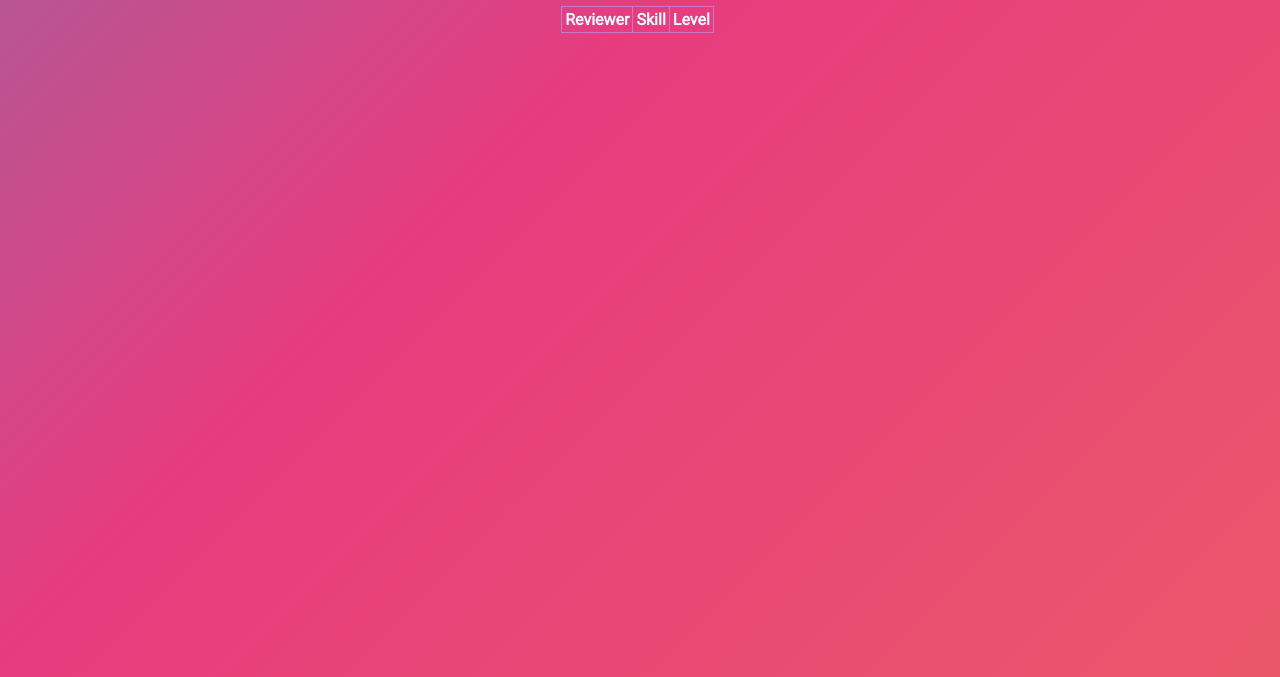
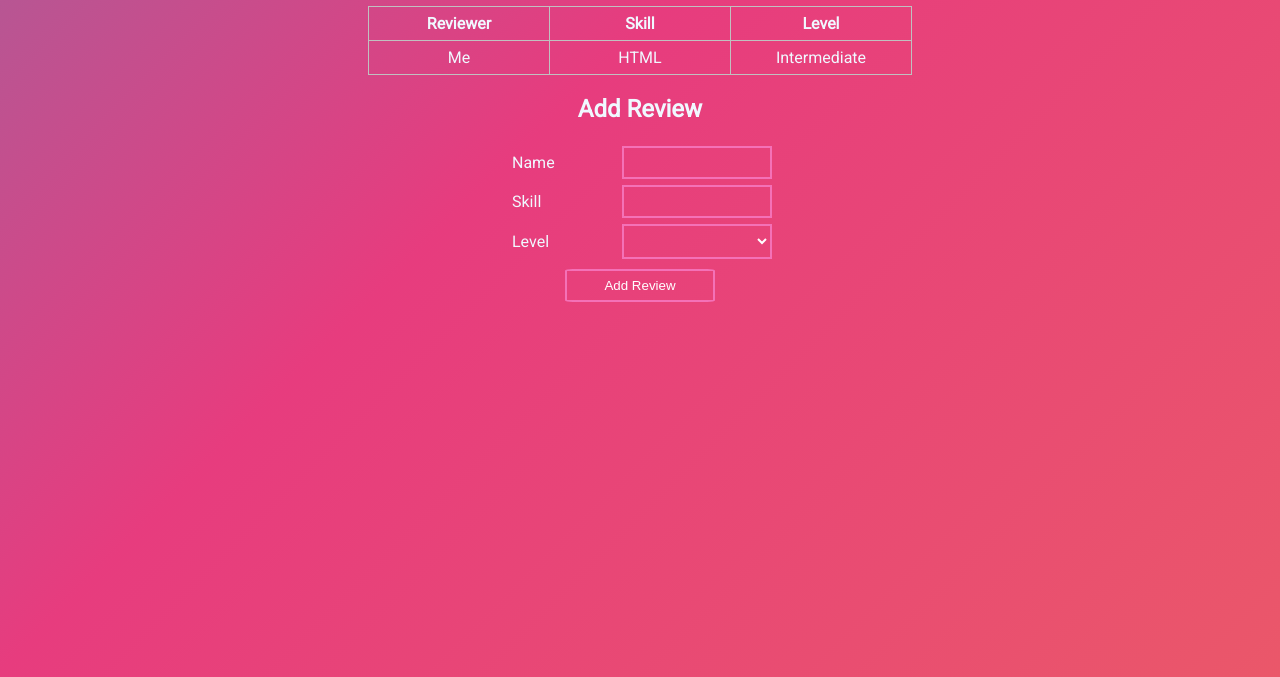
Before and after one commit to AbhijnanVegi/ISS-Website, a plain HTML site: page html/review.html in a window 1280 px wide. Shown: the part 123-800 px from the top of the page. Drawn offline with nearby package versions, Linux system fonts and the light colour scheme.

Commit message:
Finished review

```diff
--- a/css/style.css
+++ b/css/style.css
@@ -51,7 +51,7 @@
   flex-wrap: wrap;
 }
 
-a{
+a {
   text-decoration: none;
   color: aliceblue;
 }
@@ -62,7 +62,7 @@ a{
   margin-right: 5px;
   padding: 10px;
   max-width: 500px;
-    color: aliceblue
+  color: aliceblue;
 }
 
 #about {
@@ -72,9 +72,8 @@ a{
 #pfp-div {
   border-radius: 100%;
   overflow: hidden;
-    padding:0;
+  padding: 0;
 }
-
 
 .icons {
   display: flex;
@@ -86,7 +85,6 @@ a{
   border-radius: 100%;
   margin-top: 10px;
 }
-
 
 #gallery {
   max-width: 75%;
@@ -120,11 +118,12 @@ table {
   width: 100%;
 }
 
-th, td {
-  border: 1px solid rgb(107, 212, 216);
+th,
+td {
+  border: 1px solid silver;
   text-align: center;
-  animation: bordergradiant 15s ease infinite;
-  padding: 3px;
+  padding: 7px 15px 7px 15px;
+  width: 150px;
 }
 
 @keyframes bordergradiant {
@@ -132,9 +131,75 @@ th, td {
     border-color: rgb(107, 212, 216);
   }
   50% {
-		border-color: rgb(216, 107, 201);
+    border-color: hotpink;
   }
   100% {
     border-color: rgb(107, 212, 216);
   }
 }
+
+.review {
+  display: flex;
+  justify-content: center;
+  align-items: center;
+  flex-direction: column;
+  color: aliceblue;
+  padding: 10px;
+}
+
+.review div {
+  display: flex;
+  justify-content: center;
+  align-items: center;
+}
+
+#reviewer {
+  display: flex;
+  flex-direction: column;
+  align-items: center;
+  justify-content: center;
+  width:300px;
+}
+
+#add-btn {
+  border-radius: 5%;
+  border: 2px solid rgb(107, 212, 216);
+  animation: bordergradiant 15s ease infinite;
+  background-color: transparent;
+  color: white;
+  width: 150px;
+  padding: 7px 15px 7px 15px;
+  margin: 7px;
+}
+
+
+
+input {
+  border: 2px solid rgb(107, 212, 216);
+  animation: bordergradiant 15s ease infinite;
+  padding: 7px 15px 7px 15px;
+  background-color: transparent;
+  color:white;
+  width:150px;
+  margin: 3px;
+}
+
+select {
+  border: 2px solid rgb(107, 212, 216);
+  animation: bordergradiant 15s ease infinite;
+  padding: 7px 15px 7px 15px;
+  background-color: transparent;
+  color:white;
+  width:150px;
+  margin: 3px;
+}
+
+option {
+  background-color: transparent;
+  color: black;
+}
+
+label {
+  padding :7px;
+  width: 100px;
+}
--- a/html/review.html
+++ b/html/review.html
@@ -1,5 +1,6 @@
 <!DOCTYPE html5>
 <html lang="en">
+
 <head>
     <meta charset="UTF-8">
     <meta http-equiv="X-UA-Compatible" content="IE=edge">
@@ -7,11 +8,13 @@
     <link rel="preconnect" href="https://fonts.gstatic.com">
     <link href="https://fonts.googleapis.com/css2?family=Roboto&display=swap" rel="stylesheet">
     <script src="https://kit.fontawesome.com/536a1a02a0.js" crossorigin="anonymous"></script>
+    <link rel="icon" href="https://i.imgur.com/3WXoQ00.png" type="image/x-icon">
     <link href="../css/background.css" rel="stylesheet">
     <link href="../css/navbar.css" rel="stylesheet">
     <link href="../css/style.css" rel="stylesheet">
     <title>Review</title>
 </head>
+
 <body>
     <nav>
         <ul id="nav-ul">
@@ -23,19 +26,54 @@
     </nav>
 
     <div class="content">
-        <div class="container">
+        <div class="review">
             <div>
                 <h1>Reviews</h1>
-                <table>
+            </div>
+            <div>
+                <table id="reviews">
                     <tr>
                         <th>Reviewer</th>
                         <th>Skill</th>
                         <th>Level</th>
                     </tr>
+                    <tr>
+                        <td>Me</td>
+                        <td>HTML</td>
+                        <td>Intermediate</td>
+                    </tr>
                 </table>
+            </div>
+            <div >
+                <form id="reviewer" onsubmit="return false" autocomplete="off" onemptied="return false">
+                    <h2>Add Review</h2>
+                    <div>
+                        <label for="name">Name</label>
+                        <input type="text" id="name" name="name" required>
+                    </div>
+                    <div>
+                        <label for="skill">Skill</label>
+                        <input type="text" id="skill" name="skill" required>
+                    </div>
+                    <div>
+                        <label for="level">Level</label>
+                        <select id="level" name="level" required>
+                            <option value="null" selected disabled hidden></option>
+                            <option value="Beginner">Beginner</option>
+                            <option value="Intermediate">Intermediate</option>
+                            <option value="Proficient">Proficient</option>
+                        </select>
+                    </div>
+                    <span id="error" style="width: 100px;color: yellow;padding: 5px;display: none;" >Missing Input</span>
+                    <button id="add-btn" type="button" onclick="addReview()">Add Review</button>
+                </form>
             </div>
         </div>
     </div>
+    <script src="https://code.jquery.com/jquery-3.6.0.min.js"
+        integrity="sha256-/xUj+3OJU5yExlq6GSYGSHk7tPXikynS7ogEvDej/m4=" crossorigin="anonymous"></script>
+    <script src="../js/review.js" type="text/javascript"></script>
 
 </body>
+
 </html>
--- /dev/null
+++ b/js/review.js
@@ -0,0 +1,14 @@
+function addReview()
+{
+    let name = $("#name").val()
+    let skill = $("#skill").val()
+    let level = $("#level").val()
+    if (name == "" || skill == "" || level == null) {
+        $("#error").css("display","block")
+        return false
+    }
+    $("#error").css("display","none")
+    $("#reviews").append("<tr><td>"+name+"</td><td>"+skill+"</td><td>"+level+"</td></tr>")
+    $("#reviewer")[0].reset()
+    return true
+}
```
Also changed, not shown: html/about.html (+1 -0 lines), html/gallery.html (+1 -0 lines). Lines whose indentation alone changed are shown as unchanged.
